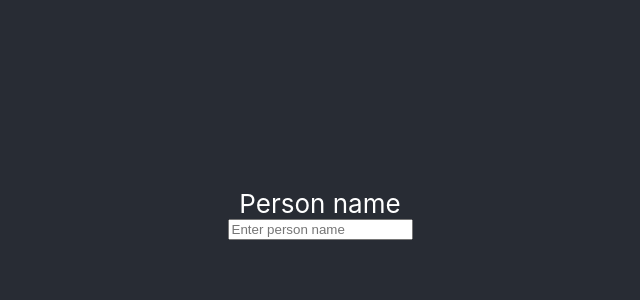
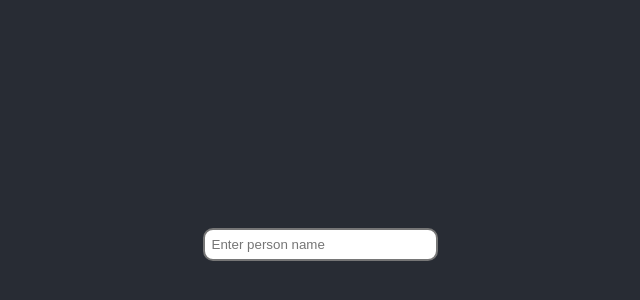
Before and after one commit to jenlky/starwars-app, a React (Create React App) app in the folder client/: page / in a window 1280 px wide. Shown: the part 186-486 px from the top of the page, without its empty margins (320-960 px from the left). Built offline with nearby package versions, Linux system fonts and the light colour scheme.

Commit message:
Add name and setName hooks

```diff
--- a/client/src/components/App.js
+++ b/client/src/components/App.js
@@ -1,12 +1,19 @@
-import React from "react";
+import React, { useState } from "react";
 import SearchBar from "./SearchBar/SearchBar";
 import "../styles/App.css";
 
 const App = () => {
+  const [name, setName] = useState("");
+
+  const searchName = name => {
+    console.log(name);
+  };
+
   return (
     <div className="App">
       <header className="App-header">
-        <SearchBar />
+        <h3>{name}</h3>
+        <SearchBar name={name} setName={setName} searchName={searchName} />
       </header>
     </div>
   );
--- a/client/src/components/SearchBar/SearchBar.js
+++ b/client/src/components/SearchBar/SearchBar.js
@@ -1,14 +1,21 @@
 import React from "react";
 
-const SearchBar = () => {
+const SearchBar = ({ name, setName, searchName }) => {
   return (
     <React.Fragment>
-      <label htmlFor="name-search">Person name</label>
       <input
         type="search"
-        id="name-search"
+        className="searchbar"
         aria-label="Search by person name"
         placeholder="Enter person name"
+        size="25"
+        value={name}
+        onChange={e => setName(e.target.value)}
+        onKeyPress={e => {
+          if (e.which === 13) {
+            searchName(name);
+          }
+        }}
       />
     </React.Fragment>
   );
--- a/client/src/styles/App.css
+++ b/client/src/styles/App.css
@@ -16,3 +16,9 @@
   font-size: calc(10px + 2vmin);
   color: white;
 }
+
+.searchbar {
+  padding: 7px;
+  border-style: solid;
+  border-radius: 10px;
+}
```
